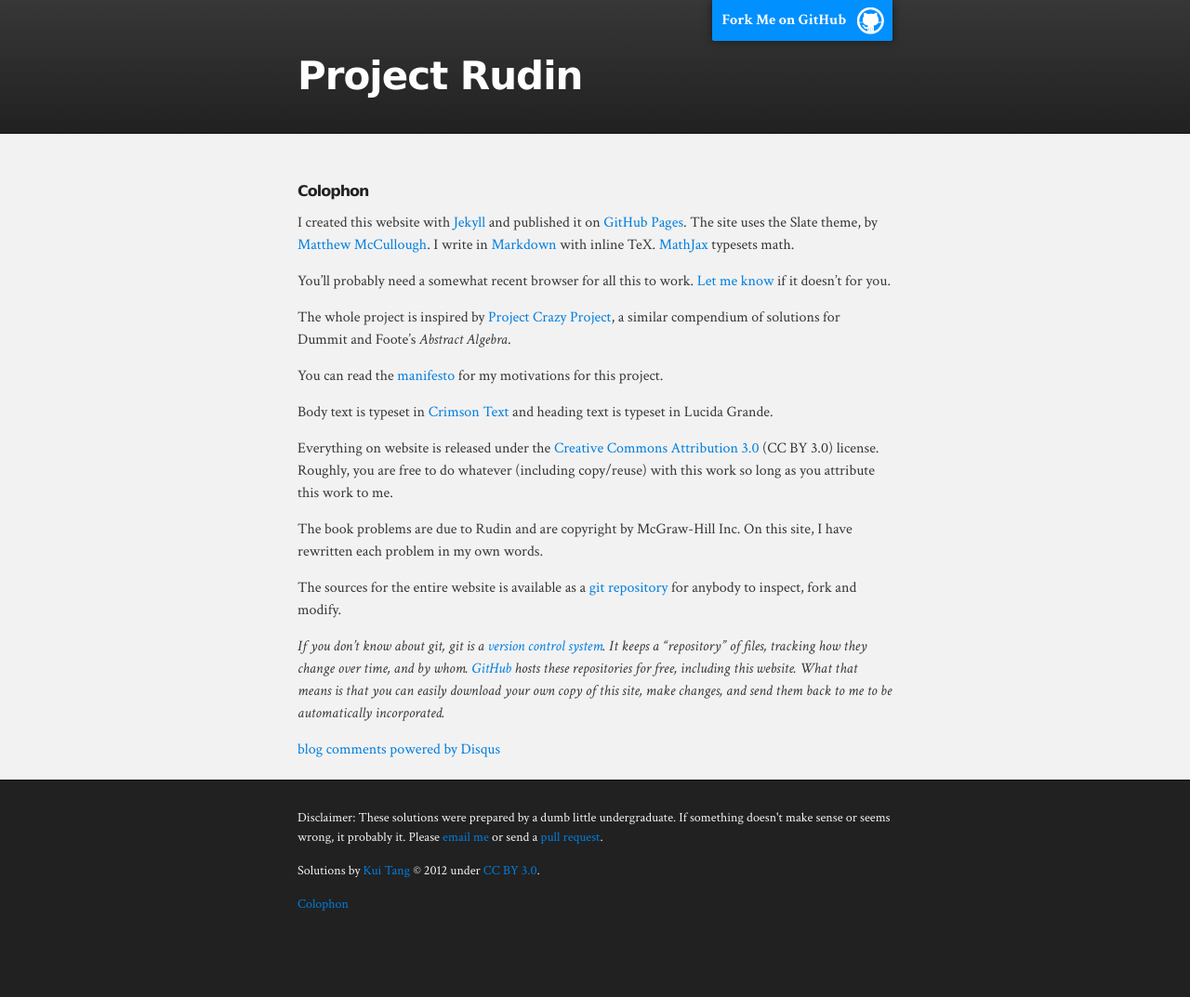
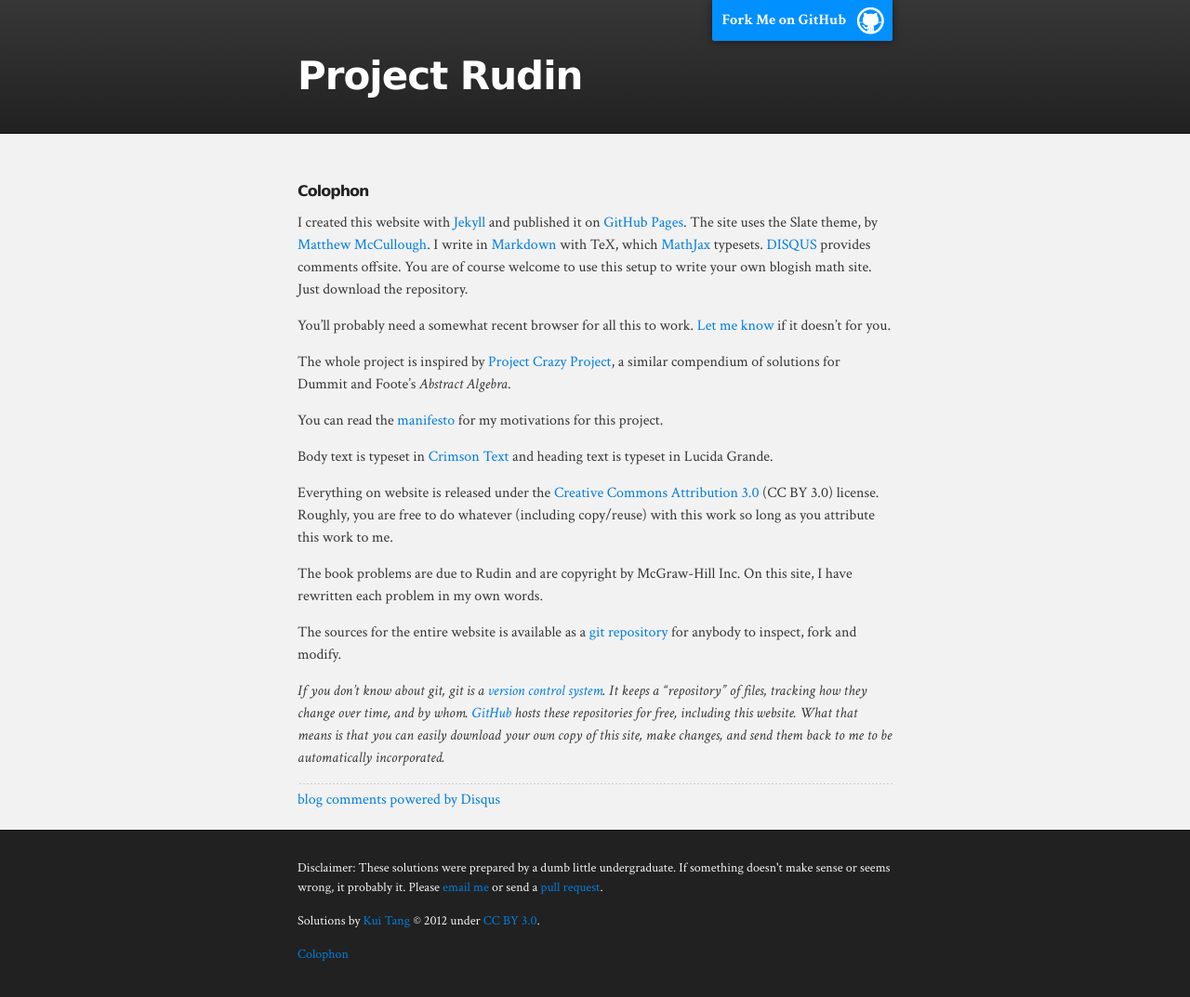
Before and after one commit to kuitang/projectrudin, a Jekyll site: the page built from _posts/2012-05-17-colophon.md, in a window 1280 px wide. Shown: the whole page at 93% size. Built offline with Jekyll 4.4.1, drawn with Linux system fonts in a browser that asks for light colours; comment, search, counter and statistics services are not loaded; before the commit the page ends 1019 px from its top, so only the background shows below that.

Commit message:
add hr before disqus

```diff
--- a/_layouts/default.html
+++ b/_layouts/default.html
@@ -38,6 +38,7 @@
       {{ content }}
 
       {% unless page.nocomment %}
+      <hr />
       <div id="disqus_thread"></div>
       <script type="text/javascript">
           var disqus_developer = 1;
--- a/_posts/2012-05-17-colophon.md
+++ b/_posts/2012-05-17-colophon.md
@@ -7,8 +7,11 @@
 and published it on [GitHub Pages](http://pages.github.com/). The
 site uses the Slate theme, by [Matthew
 McCullough](https://github.com/matthewmccullough). I write in
-[Markdown](http://www.mathjax.org/) with inline TeX.
-[MathJax](http://www.mathjax.org/) typesets math.
+[Markdown](http://www.mathjax.org/) with TeX, which
+[MathJax](http://www.mathjax.org/) typesets. [DISQUS](http://disqus.com/)
+provides comments offsite. You are of course welcome to use this
+setup to write your own blogish math site. Just download the
+repository.
 
 You'll probably need a somewhat recent browser for all this to work.
 [Let me know](mailto:kuitang@gmail.com) if it doesn't for you.
```
